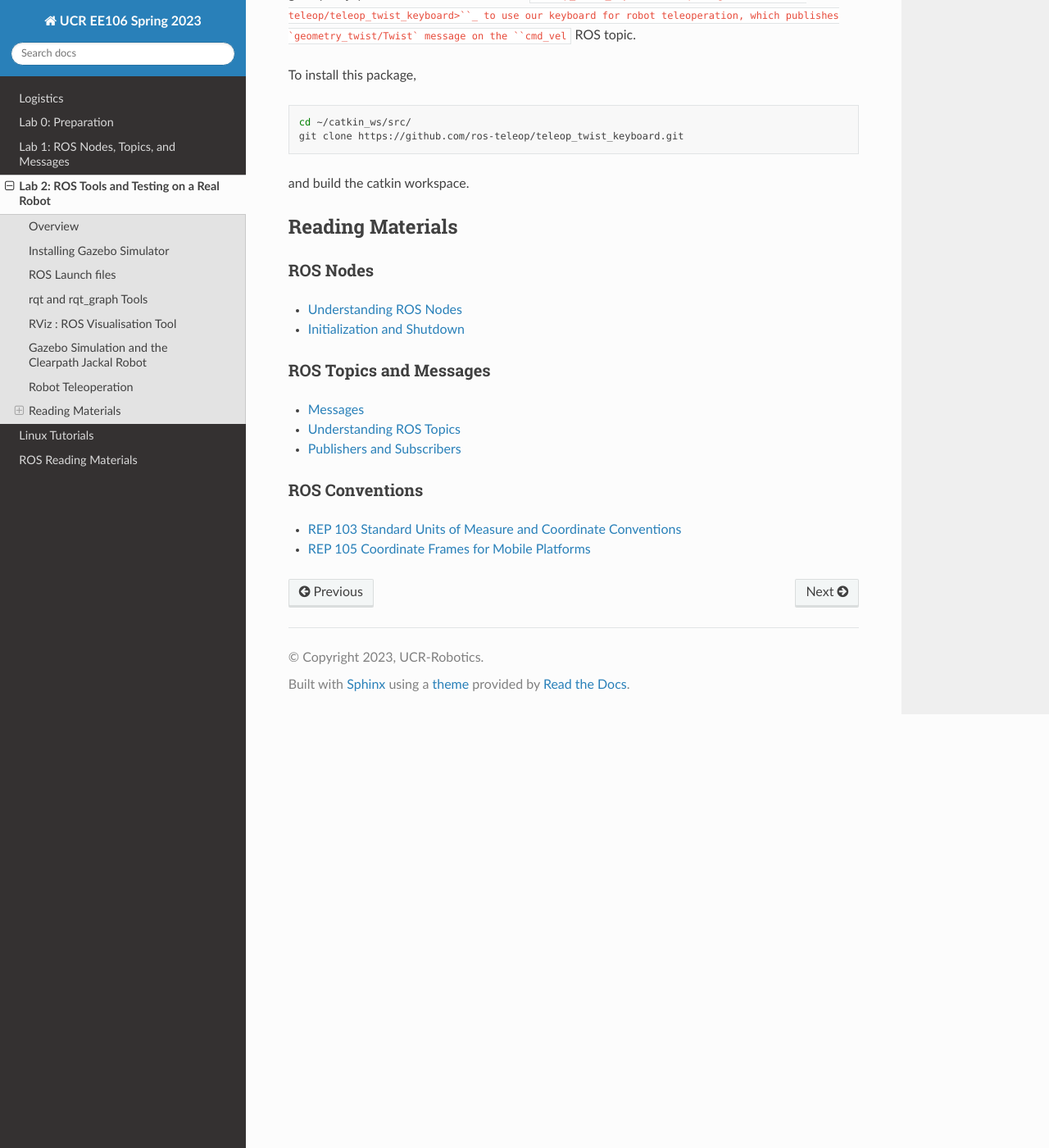
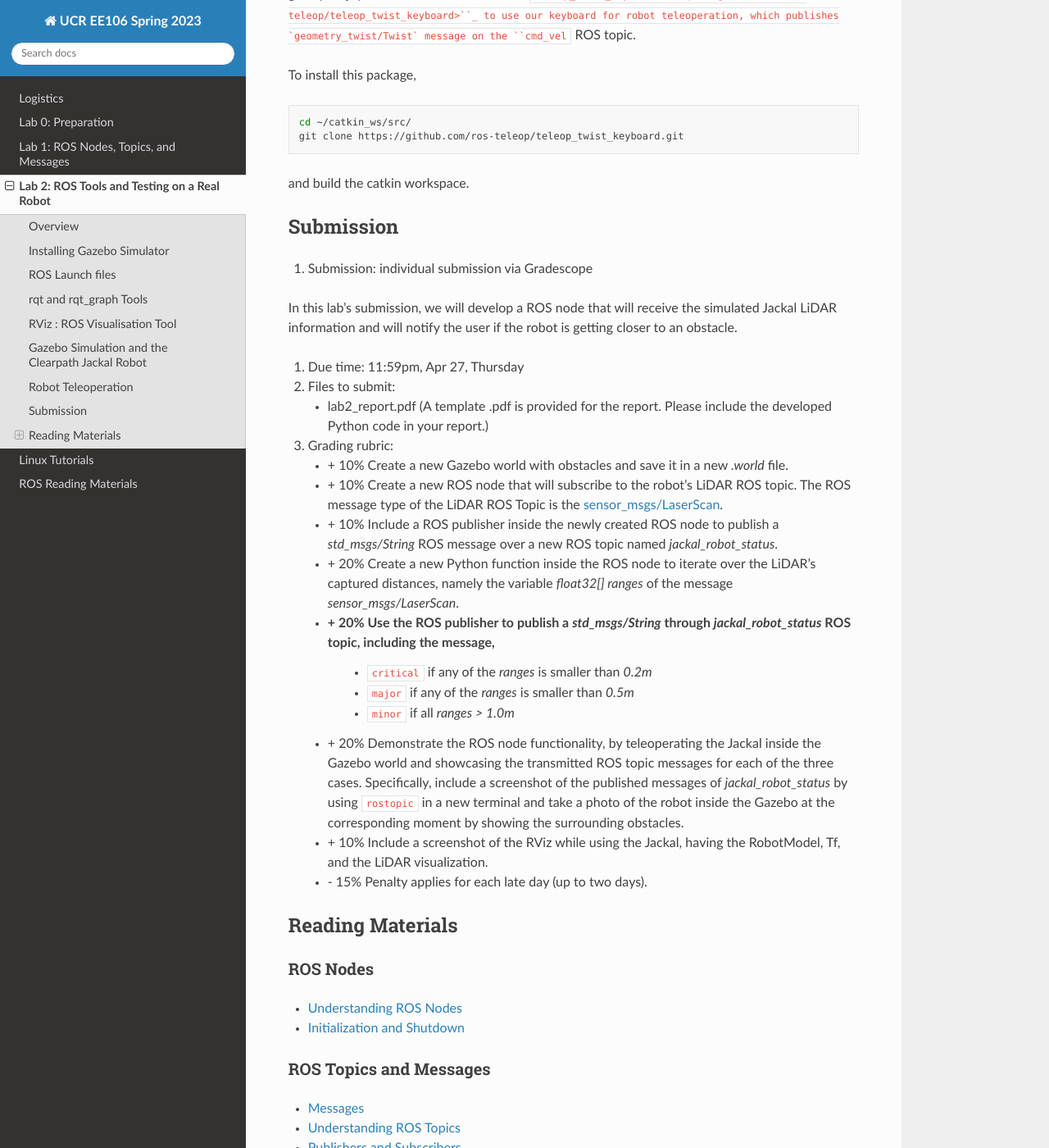
Before and after one commit to taektay/ee106, a Sphinx documentation site: the page built from docs/lab2.rst, in a window 1280 px wide and 1400 px high, scrolled down 3651 px. Shown: the whole window at 82% size. Built offline with Sphinx 7.4.7 and the Read the Docs theme 2.0.0, drawn with Linux system fonts in a browser that asks for light colours; some of the changed text lies outside the part shown.

Commit message:
updated lab2

```diff
--- a/docs/lab2.rst
+++ b/docs/lab2.rst
@@ -142,7 +142,7 @@ As the Gazebo is up and running, we can spawn a Jackal robot inside the simulate
 
 .. then create a ROS subscriber and try to collect the data from the raw pointcloud and check distances
 
-This file will be the ROS launch file that we will use to start Gazebo and spawn a simulated Jackal robot inside the world.  Specifically, the variables `x,y,z` and `yaw` define the initial position and orientation values of the robot in the world. The 'joystick' variable enables the teleoperation of the Jackal robot through a joystick controller. This file can be saved in a new ``.launch`` file inside the ``ee104s23`` ROS package. After the execution of the above ROS launch file, you can use ``rviz`` to visualize the capture sensory information from the simulated Jackal robot.
+This file will be the ROS launch file that we will use to start Gazebo and spawn a simulated Jackal robot inside the world.  Specifically, the variables `x,y,z` and `yaw` define the initial position and orientation values of the robot in the world. The 'joystick' variable enables the teleoperation of the Jackal robot through a joystick controller. This file can be saved in a new ``.launch`` file inside the ``ee104s23`` ROS package. After the execution of the above ROS launch file, you can use ``rviz`` to visualize the captured sensory information from the simulated Jackal robot.
 
 Robot Teleoperation
 -----------------
@@ -160,10 +160,41 @@ To install this package,
 
 and build the catkin workspace.
 
-.. Submission
-.. -----------------
+Submission
+----------
 
-.. In this lab's submission, you need to develop a ROS node that can
+#. Submission: individual submission via Gradescope
+
+In this lab's submission, we will develop a ROS node that will receive the simulated Jackal LiDAR information and will notify the user if the robot is getting closer to an obstacle.
+
+.. #. Demo: required (Demonstrate the ROS node functionality in the Gazebo world by using the Jackal.)
+
+#. Due time: 11:59pm, Apr 27, Thursday
+
+#. Files to submit:
+
+   - lab2_report.pdf (A template .pdf is provided for the report. Please include the developed Python code in your report.)
+
+#. Grading rubric:
+
+   - \+ 10% Create a new Gazebo world with obstacles and save it in a new `.world` file.
+   - \+ 10% Create a new ROS node that will subscribe to the robot's LiDAR ROS topic. The ROS message type of the LiDAR ROS Topic is the `sensor_msgs/LaserScan <http://docs.ros.org/en/noetic/api/sensor_msgs/html/msg/LaserScan.html>`_.
+   - \+ 10% Include a ROS publisher inside the newly created ROS node to publish a `std_msgs/String` ROS message over a new ROS topic named `jackal_robot_status`.
+   - \+ 20% Create a new Python function inside the ROS node to iterate over the LiDAR's captured distances, namely the variable `float32[] ranges` of the message `sensor_msgs/LaserScan`.
+   - \+ 20% Use the ROS publisher to publish a `std_msgs/String` through `jackal_robot_status` ROS topic, including the message,
+      * ``critical`` if any of the `ranges` is smaller than `0.2m`
+      * ``major`` if any of the `ranges` is smaller than `0.5m`
+      * ``minor`` if all `ranges > 1.0m`
+   - \+ 20% Demonstrate the ROS node functionality, by teleoperating the Jackal inside the Gazebo world and showcasing the transmitted ROS topic messages for each of the three cases. Specifically, include a screenshot of the published messages of `jackal_robot_status` by using ``rostopic`` in a new terminal and take a photo of the robot inside the Gazebo at the corresponding moment by showing the surrounding obstacles.
+   - \+ 10% Include a screenshot of the RViz while using the Jackal, having the RobotModel, Tf, and the LiDAR visualization.
+   - \- 15% Penalty applies for each late day (up to two days).
+
+.. In this lab's submission, you need to develop a ROS node that can detect if there is an obstacle nearby to the simulated Jackal
+.. Develop a new python script
+.. do the subscriber read the sensor lidar
+.. detect if there is a
+.. what is the publish rate of the node that can run max
+
 
 Reading Materials
 -----------------
```
Also changed, not shown: other parts of docs/lab2.rst (+2 -2 lines).
